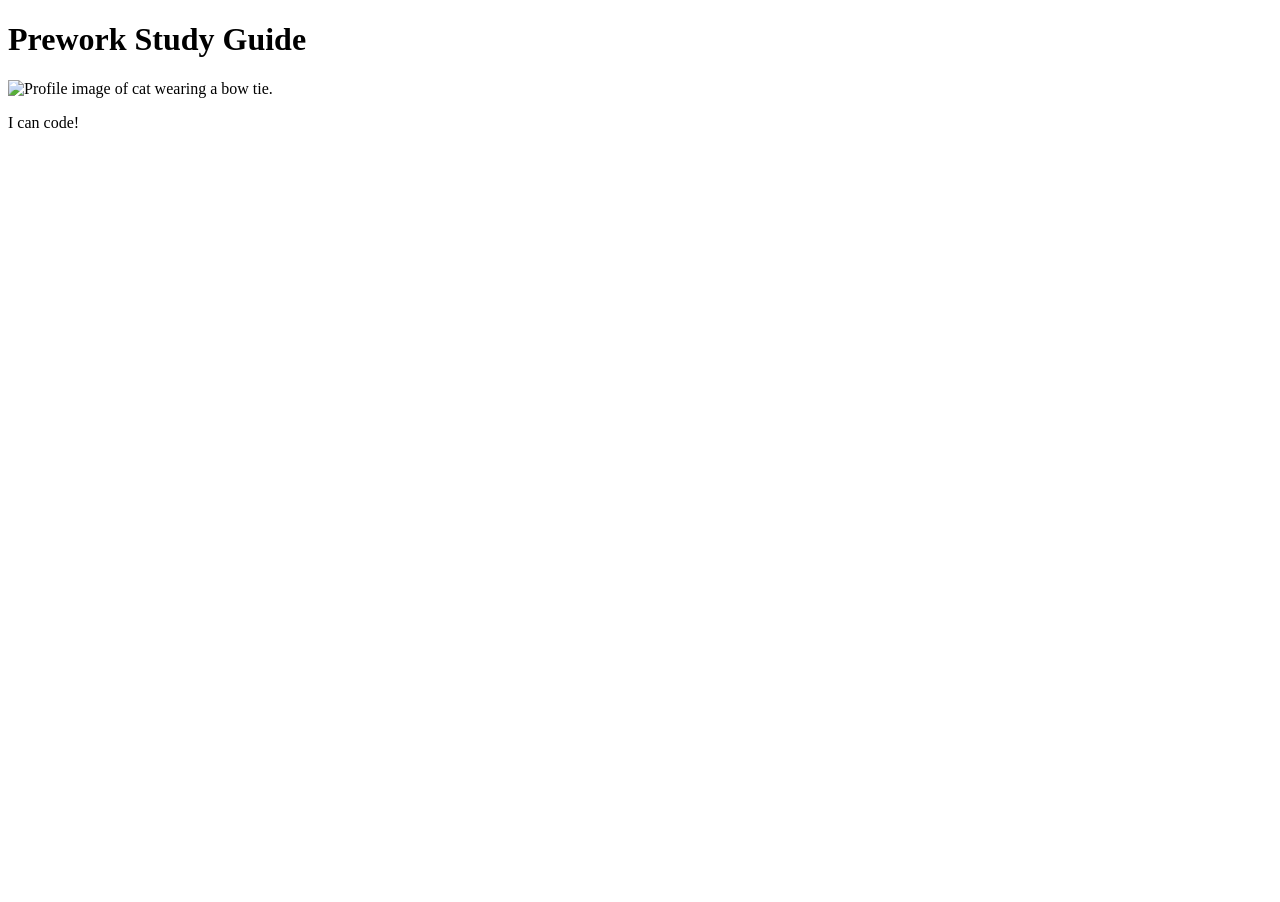
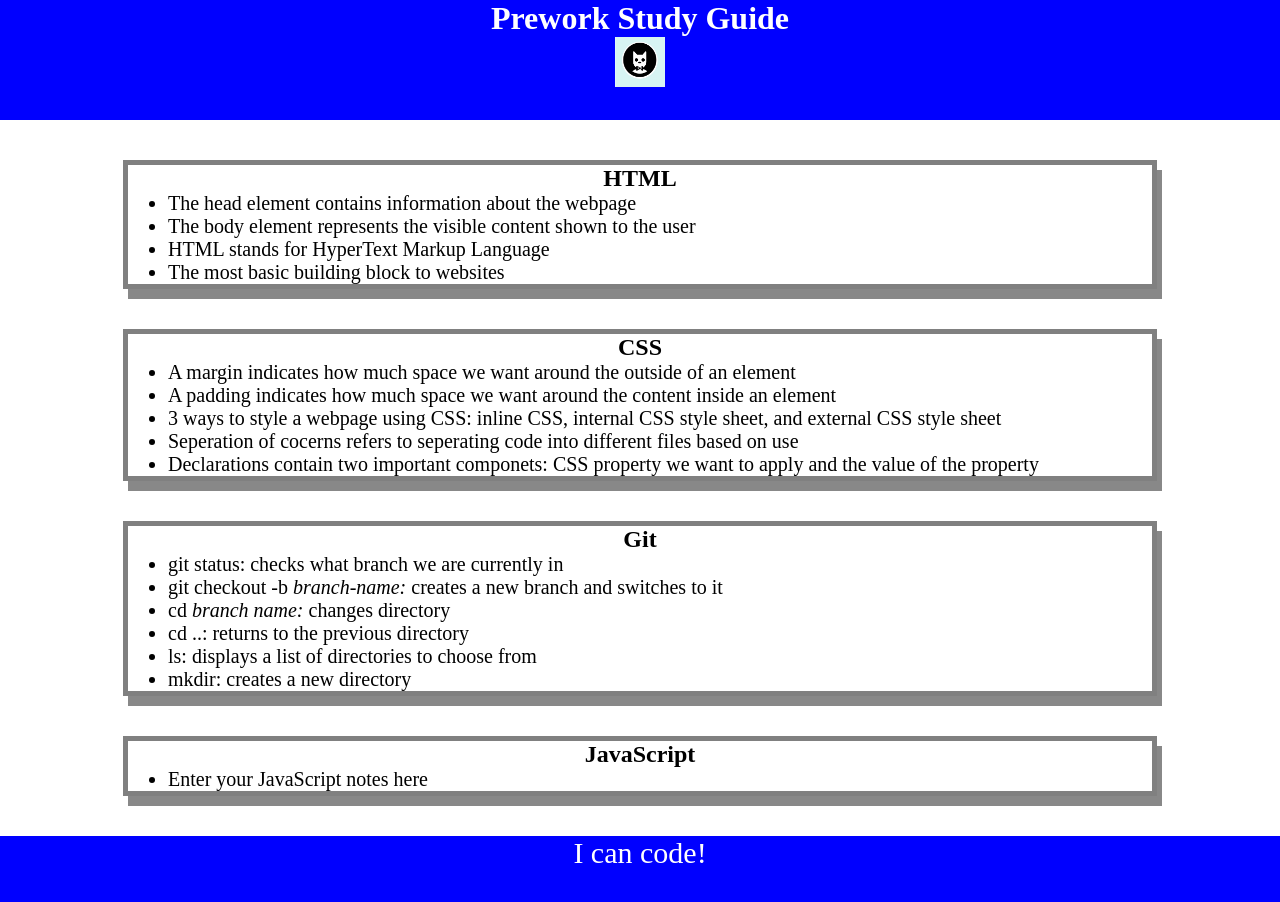
Before and after one commit to CBaldock2/prework-study-guide, a plain HTML site: page index.html in a window 1280 px wide. Before the commit the page ends 800 px from the top, so only its background shows below. Drawn offline with Linux system fonts and the light colour scheme.

Commit message:
added CSS to project

```diff
--- /dev/null
+++ b/assets/style.css
@@ -0,0 +1,42 @@
+* {
+    margin: 0;
+    padding: 0;
+}
+
+header,
+footer {
+    width: 100%;
+    height: 120px;
+    background-color: blue;
+    color: white;
+}
+
+h1,
+h2 {
+    text-align: center;
+}
+
+img {
+    display: block;
+    height: 50px;
+    width: 50px;
+    margin-left: auto;
+    margin-right: auto;
+}
+
+ul {
+    padding-left: 40px;
+    font-size: 20px;
+}
+
+p {
+    text-align: center;
+    font-size: 30px;
+}
+
+.card {
+    width: 80%;
+    margin: 40px auto;
+    border: 5px solid gray;
+    box-shadow: 5px 10px #888888
+}
--- a/index.html
+++ b/index.html
@@ -1,22 +1,78 @@
 <!DOCTYPE html>
+
 <html lang="en">
+
   <head>
     <meta charset="UTF-8" />
     <meta http-equiv="X-UA-Compatible" content="IE=edge" />
     <meta name="viewport" content="width=device-width, initial-scale=1.0" />
+    <link rel="stylesheet" href="./assets/style.css">
     <title>Prework Study Guide</title>
   </head>
+
   <body>
     <header id="header">
       <h1>Prework Study Guide</h1>
-      <img src="./assets/bowtie-cat.png" alt="Profile image of cat wearing a bow tie." />
+
+      <img
+        src="./assets/bowtie-cat.png"
+        alt="Profile image of cat wearing a bow tie."
+      />
     </header>
+
     <main>
-      <!-- Student code goes here -->
+      <section class="card" id="html-section">
+        <h2>HTML</h2>
+        <ul>
+          <li>The head element contains information about the webpage</li>
+          <li>The body element represents the visible content shown to the user</li>
+          <li>HTML stands for HyperText Markup Language</li>
+          <li>The most basic building block to websites</li>
+        </ul>
+      </section>
+
+      <section class="card" id="css-section">
+        <h2>CSS</h2>
+        <ul>
+          <li>A margin indicates how much space we want around the outside of an element</li>
+          <li>A padding indicates how much space we want around the content inside an element</li>
+          <li>3 ways to style a webpage using CSS: inline CSS, internal CSS style sheet, and external CSS style sheet</li>
+          <li>Seperation of cocerns refers to seperating code into different files based on use</li>
+          <li>Declarations contain two important componets: CSS property we want to apply and the value of the property</li>
+        </ul>
+
+      </section>
+
+      <section class="card" id="git-section">
+        <h2>Git</h2>
+        <ul>
+          <li>git status: checks what branch we are currently in</li>
+          <li>git checkout -b <i>branch-name:</i> creates a new branch and switches to it</li>
+          <li>cd <i>branch name:</i> changes directory</li>
+          <li>cd ..: returns to the previous directory</li>
+          <li>ls: displays a list of directories to choose from</li>
+          <li>mkdir: creates a new directory</li>
+
+        </ul>
+
+      </section>
+
+      <section class="card" id="javascript-section">
+        <h2>JavaScript</h2>
+        <ul>
+          <li>Enter your JavaScript notes here</li>
+        </ul>
+
+      </section>
     </main>
 
+
     <footer>
-      <p>I can code!</p>
+      <p>I can code!
+
+      </p>
     </footer>
+
   </body>
+
 </html>
```
Also changed, not shown: prework-study-guide/index.html (deleted, +0 -73 lines), assets/bowtie-cat.png (renamed from prework-study-guide/assets/bowtie-cat.png), 1 other file.
